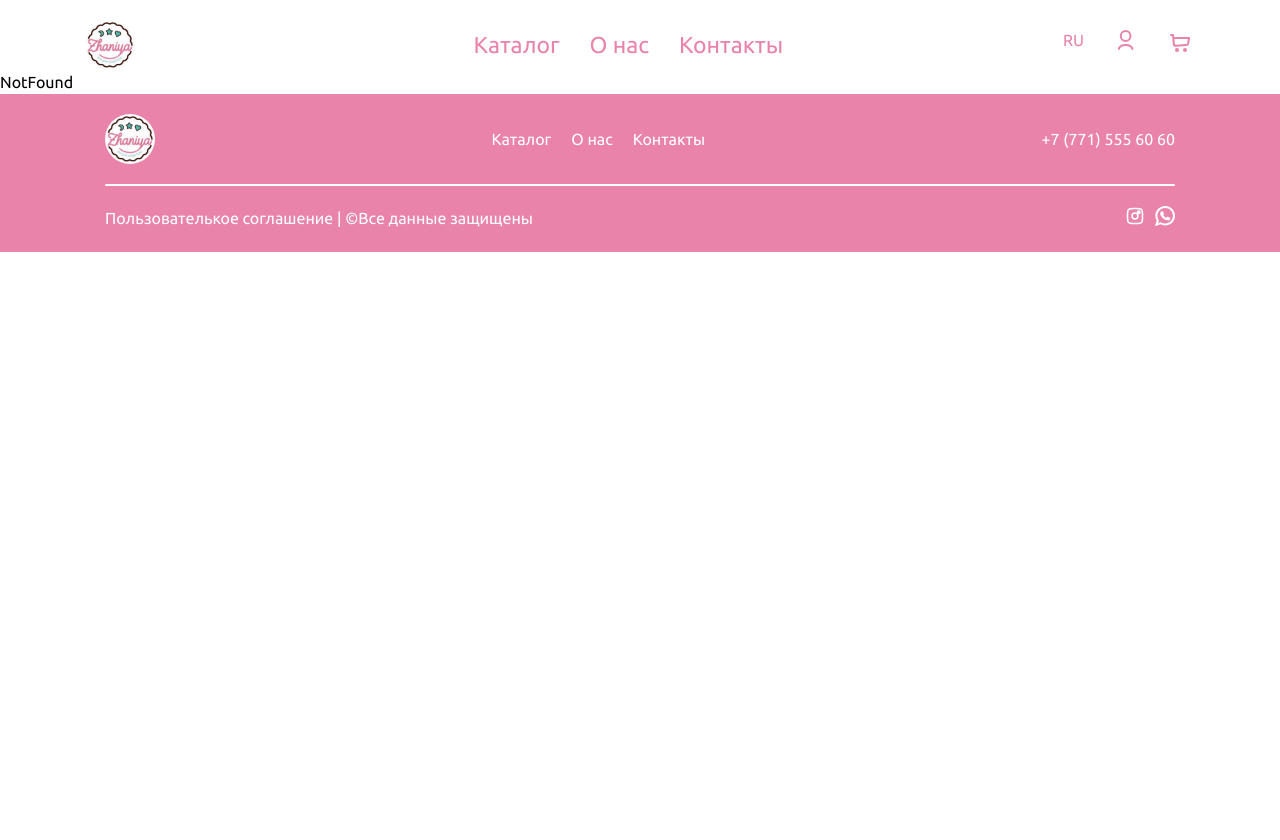
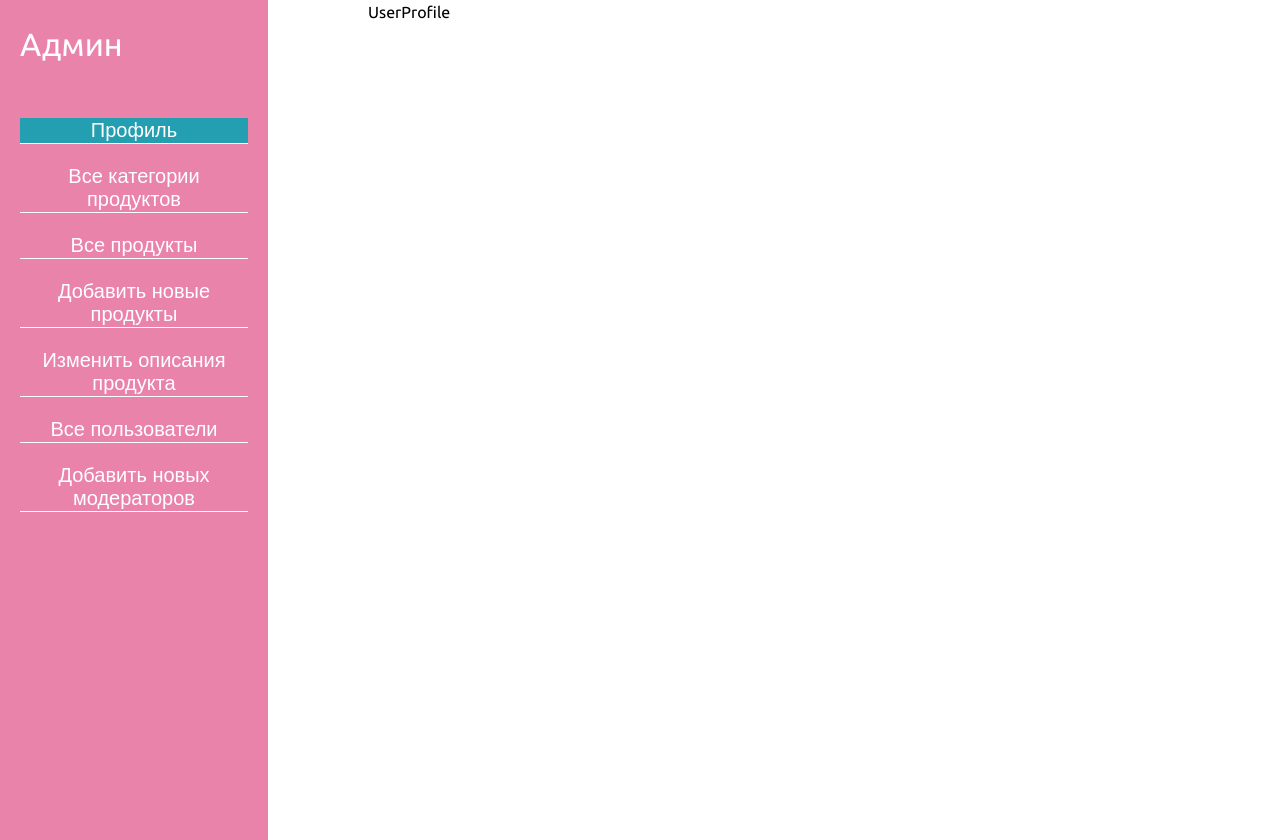
Before and after one commit to Azamat32/Cakes-shop, a React (Vite) app in the folder cakes-react-ts/: page /admin_dashboard in a window 1280 px wide. Before the commit the page ends 800 px from the top, so only its background shows below. Built offline with nearby package versions, Linux system fonts and the light colour scheme.

Commit message:
adding admin Dashboard

```diff
--- a/cakes-react-ts/src/App.tsx
+++ b/cakes-react-ts/src/App.tsx
@@ -1,9 +1,12 @@
 import { AppRoutes } from "./routes/AppRoutes";
+import {BrowserRouter} from "react-router-dom"
 import "./App.css";
 function App() {
   return (
     <>
+    <BrowserRouter>
       <AppRoutes />
+      </BrowserRouter>
     </>
   );
 }
--- /dev/null
+++ b/cakes-react-ts/src/pages/DashboardPage/AddNewModerators/AddNewModerators.tsx
@@ -0,0 +1,10 @@
+
+type Props = {}
+
+const AddNewModerators = (props: Props) => {
+  return (
+    <div>AddNewModerators</div>
+  )
+}
+
+export default AddNewModerators
--- /dev/null
+++ b/cakes-react-ts/src/pages/DashboardPage/AddNewProducts/AddNewProducts.tsx
@@ -0,0 +1,10 @@
+
+type Props = {}
+
+const AddNewProducts = (_props: Props) => {
+  return (
+    <div>AddNewProducts</div>
+  )
+}
+
+export default AddNewProducts
--- /dev/null
+++ b/cakes-react-ts/src/pages/DashboardPage/AllCategories/AllCategories.tsx
@@ -0,0 +1,10 @@
+
+type Props = {}
+
+const AllCategories = (_props: Props) => {
+  return (
+    <div>AllCategories</div>
+  )
+}
+
+export default AllCategories
--- /dev/null
+++ b/cakes-react-ts/src/pages/DashboardPage/AllProducts/AllProducts.tsx
@@ -0,0 +1,10 @@
+
+type Props = {}
+
+const AllProducts = (_props: Props) => {
+  return (
+    <div>AllProducts</div>
+  )
+}
+
+export default AllProducts
--- /dev/null
+++ b/cakes-react-ts/src/pages/DashboardPage/AllUsers/AllUsers.tsx
@@ -0,0 +1,10 @@
+
+type Props = {}
+
+const AllUsers = (_props: Props) => {
+  return (
+    <div>AllUsers</div>
+  )
+}
+
+export default AllUsers
--- /dev/null
+++ b/cakes-react-ts/src/pages/DashboardPage/DashboardPage.scss
@@ -0,0 +1,42 @@
+.Dashboard{
+    display: flex;
+    justify-content: space-between;
+    gap: 100px;
+    .sidebar{
+        background: rgb(233, 131, 170);
+        width: 20%;
+        padding:20px;
+        height: 100vh;
+        .title{
+            margin-bottom: 50px;
+            h1{
+                margin: 0;
+                color: #fff;
+                font-weight: 300;
+            }
+        }
+        .sidebar_list{
+            display: flex;
+            flex-direction: column;
+            gap: 20px;
+            button{
+                background:none;
+                cursor: pointer;
+                border: none;
+                border-bottom: 1px solid #fff;
+                color: #fff;
+                font-size:20px;
+                &:hover{
+                    background: rgb(35, 159, 177);
+                }
+                &.active{
+                    background: rgb(35, 159, 177);
+
+                }
+            }
+        }
+    }
+    .dashboard_inner{
+        width: 80%;
+    }
+}
--- /dev/null
+++ b/cakes-react-ts/src/pages/DashboardPage/DashboardPage.tsx
@@ -0,0 +1,95 @@
+import { useState } from "react";
+import "./DashboardPage.scss";
+import UserProfile from "./UserProfile/UserProfile";
+import AllCategories from "./AllCategories/AllCategories";
+import AllProducts from "./AllProducts/AllProducts";
+import AddNewProducts from "./AddNewProducts/AddNewProducts";
+import EditProductDescription from "./EditProductDescription/EditProductDescription";
+import AllUsers from "./AllUsers/AllUsers";
+import AddNewModerators from "./AddNewModerators/AddNewModerators";
+
+const DashboardPage = () => {
+  const [activeTab, setActiveTab] = useState("profile");
+
+  const handleTabClick = (tab: any) => {
+    setActiveTab(tab);
+  };
+
+  const renderTabContent = () => {
+    switch (activeTab) {
+      case "profile":
+        return <UserProfile />;
+      case "categories":
+        return <AllCategories />;
+      case "products":
+        return <AllProducts />;
+      case "add_products":
+        return <AddNewProducts />;
+      case "edit_description":
+        return <EditProductDescription />;
+      case "users":
+        return <AllUsers />;
+      case "add_moderators":
+        return <AddNewModerators />;
+      default:
+        return <h2>Invalid Tab</h2>;
+    }
+  };
+
+  return (
+    <div className="Dashboard">
+      <div className="sidebar">
+        <div className="title">
+          <h1>Админ</h1>
+        </div>
+        <div className="sidebar_list">
+          <button
+            className={activeTab === "profile" ? "active" : ""}
+            onClick={() => handleTabClick("profile")}
+          >
+            Профиль
+          </button>
+          <button
+            className={activeTab === "categories" ? "active" : ""}
+            onClick={() => handleTabClick("categories")}
+          >
+            Все категории продуктов
+          </button>
+          <button
+            className={activeTab === "products" ? "active" : ""}
+            onClick={() => handleTabClick("products")}
+          >
+            Все продукты
+          </button>
+          <button
+            className={activeTab === "add_products" ? "active" : ""}
+            onClick={() => handleTabClick("add_products")}
+          >
+            Добавить новые продукты
+          </button>
+          <button
+            className={activeTab === "edit_description" ? "active" : ""}
+            onClick={() => handleTabClick("edit_description")}
+          >
+            Изменить описания продукта
+          </button>
+          <button
+            className={activeTab === "users" ? "active" : ""}
+            onClick={() => handleTabClick("users")}
+          >
+            Все пользователи
+          </button>
+          <button
+            className={activeTab === "add_moderators" ? "active" : ""}
+            onClick={() => handleTabClick("add_moderators")}
+          >
+            Добавить новых модераторов
+          </button>
+        </div>
+      </div>
+      <div className="dashboard_inner">{renderTabContent()}</div>
+    </div>
+  );
+};
+
+export default DashboardPage;
--- /dev/null
+++ b/cakes-react-ts/src/pages/DashboardPage/EditProductDescription/EditProductDescription.tsx
@@ -0,0 +1,10 @@
+
+type Props = {}
+
+const EditProductDescription = (_props: Props) => {
+  return (
+    <div>EditProductDescription</div>
+  )
+}
+
+export default EditProductDescription
--- /dev/null
+++ b/cakes-react-ts/src/pages/DashboardPage/UserProfile/UserProfile.tsx
@@ -0,0 +1,10 @@
+
+type Props = {}
+
+const UserProfile = (_props: Props) => {
+  return (
+    <div>UserProfile</div>
+  )
+}
+
+export default UserProfile
--- a/cakes-react-ts/src/routes/AppRoutes.tsx
+++ b/cakes-react-ts/src/routes/AppRoutes.tsx
@@ -1,15 +1,17 @@
 import { useState, useEffect } from "react";
-import { BrowserRouter, Route, Routes, Navigate } from "react-router-dom";
+import { Route, Routes, Navigate, useLocation } from "react-router-dom";
 import MainPage from "../pages/MainPage/MainPage";
 import UserPage from "../pages/UserPage/UserPage";
 import BuyPage from "../pages/BuyPage/BuyPage";
+import DashboardPage from "../pages/DashboardPage/DashboardPage";
 
 import Navbar from "../widgets/Navbar/Navbar";
 import NotFound from "../pages/NotFoundPage/NotFound";
 import AboutPage from "../pages/AboutPage/AboutPage";
 import ContactPage from "../pages/ContactPage/ContactPage";
-import Loader from "../widgets/Loader/Loader"
-import Footer from "../widgets/Footer/Footer"
+import Loader from "../widgets/Loader/Loader";
+import Footer from "../widgets/Footer/Footer";
+
 export const AppRoutes: React.FC = () => {
   const [isLoading, setIsLoading] = useState(true);
   const isAuthenticated = true; // Replace with your authentication logic
@@ -21,29 +23,33 @@ export const AppRoutes: React.FC = () => {
     }, 2000); // Simulating a 2-second delay, replace with your actual loading logic
   }, []);
 
+  const location = useLocation();
+
   if (isLoading) {
-    return (
-      <Loader />
-    );
+    return <Loader />;
   }
 
   if (!isAuthenticated) {
     return <Navigate to="/" />;
   }
 
+  // Check if the current location is the DashboardPage
+  const isDashboardPage = location.pathname === "/admin_dashboard";
+
   return (
-    <BrowserRouter>
-      <Navbar />
+    <>
+      {isDashboardPage ? null : <Navbar />}
       <Routes>
         <Route path="/" element={<MainPage />} />
         <Route path="/about" element={<AboutPage />} />
         <Route path="/contact" element={<ContactPage />} />
         <Route path="/order" element={<BuyPage />} />
+        <Route path="/admin_dashboard" element={<DashboardPage />} />
 
         {isAuthenticated && <Route path="/user" element={<UserPage />} />}
         <Route path="*" element={<NotFound />} />
       </Routes>
-      <Footer />
-    </BrowserRouter>
+      {isDashboardPage ? null : <Footer />}
+    </>
   );
 };
```
Also changed, not shown: cakes-react-ts/src/pages/DashboardPage/AllUsers/AllUsers.scss (added).
